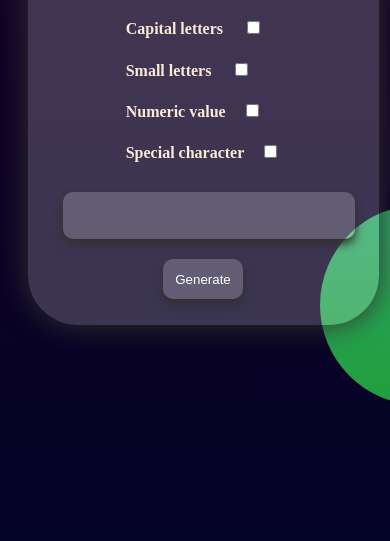
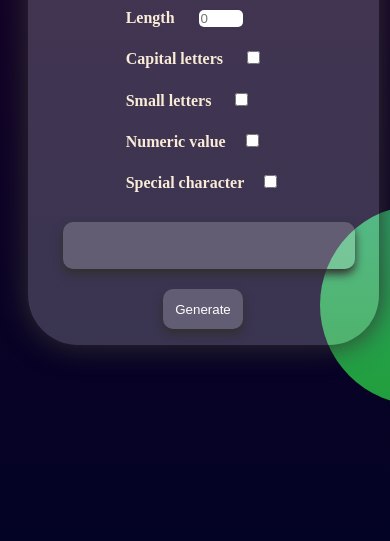
Before and after one commit to shreya5xiii/password_generator, a plain HTML site: page index.html in a window 390 px wide. Shown: the part 303-844 px from the top of the page. Drawn offline with Linux system fonts and the light colour scheme.

Commit message:
Update style.css

```diff
--- a/style.css
+++ b/style.css
@@ -103,9 +103,9 @@ body{
 @media (max-width:680px){
     #main{
         width: 90%;
-        height: 500px;
+        height: 490px;
         margin-left:5%;
-        margin-top: 120px;
+        margin-top: 150px;
     }
     #circle1{
         width: 150px;
```
